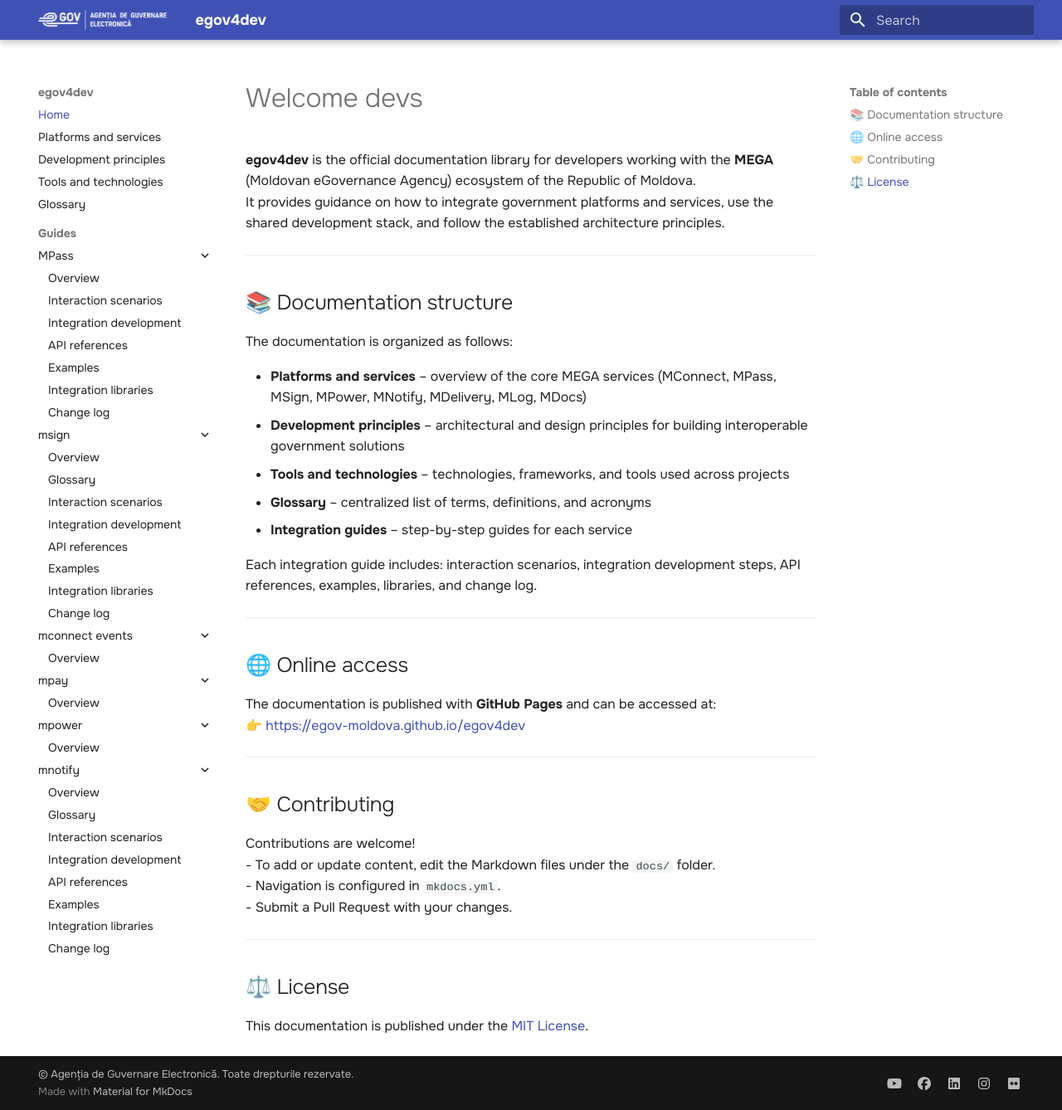
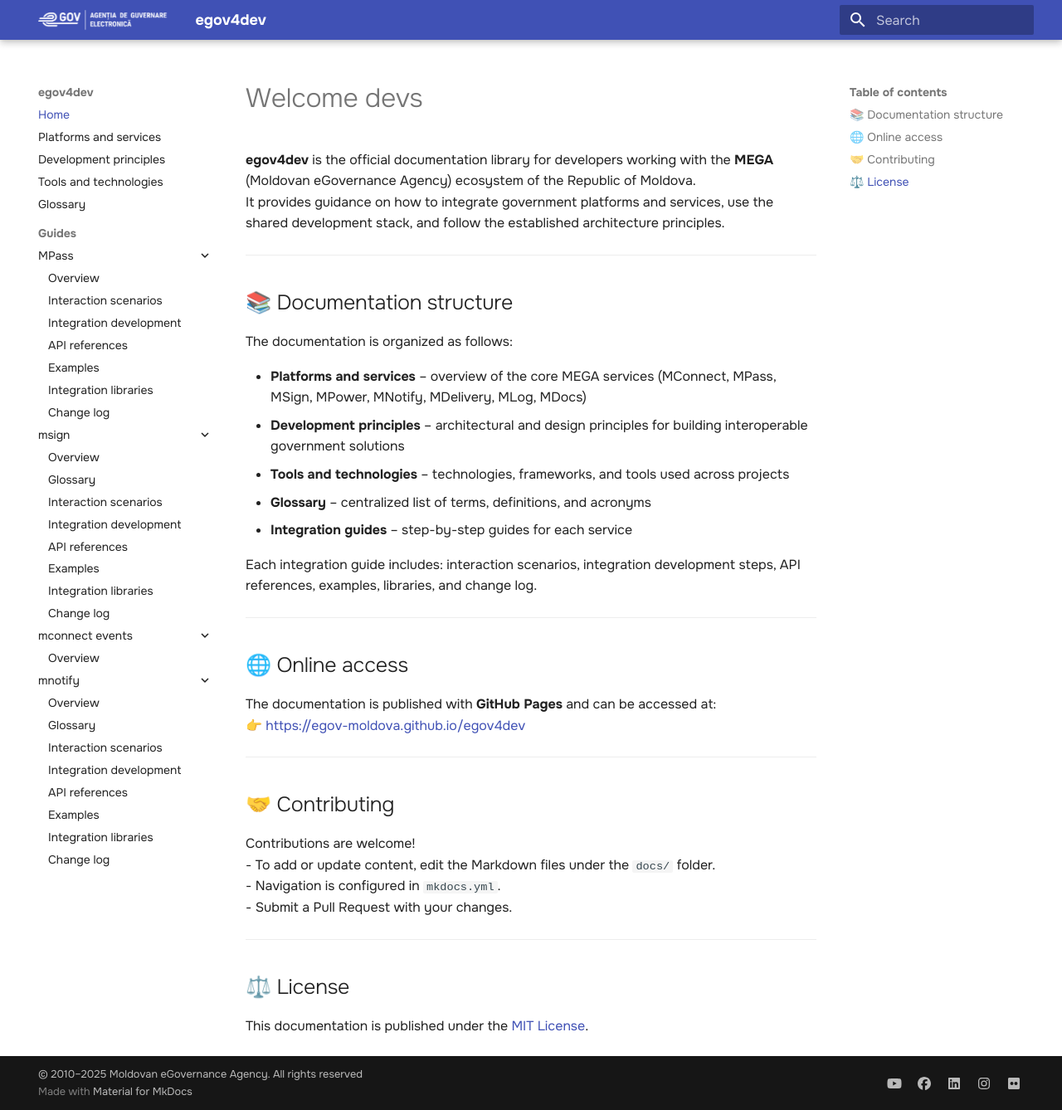
Before and after one commit to egov-moldova/egov4dev, an MkDocs documentation site: the page built from docs/index.md, in a window 1280 px wide and 1338 px high. Shown: the whole window at 83% size. Built offline with MkDocs 1.6.1 and Material for MkDocs 9.7.7, drawn with Linux system fonts in a browser that asks for light colours.

Commit message:
Update mkdocs.yml

```diff
--- a/mkdocs.yml
+++ b/mkdocs.yml
@@ -27,10 +27,6 @@
           - Change log: guides/msign/change-log.md
       - mconnect events:
           - Overview: guides/mconnect-events/index.md
-      - mpay:
-          - Overview: guides/mpay/index.md
-      - mpower:
-          - Overview: guides/mpower/index.md
       - mnotify:
           - Overview: guides/mnotify/index.md
           - Glossary: guides/mnotify/glossary.md
@@ -79,4 +75,4 @@
   - pymdownx.tabbed:
       alternate_style: true
 
-copyright: © Agenția de Guvernare Electronică. Toate drepturile rezervate.
+copyright: © 2010–2025 Moldovan eGovernance Agency. All rights reserved
```
